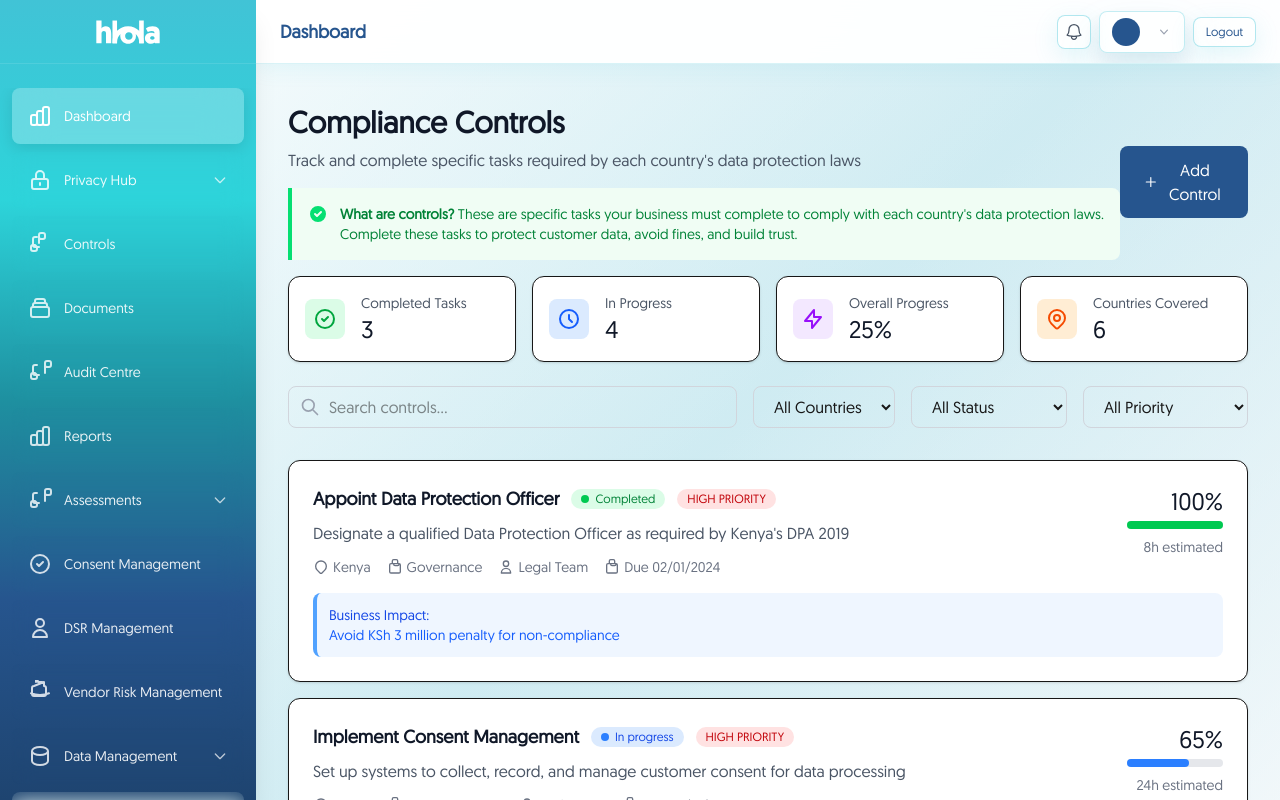
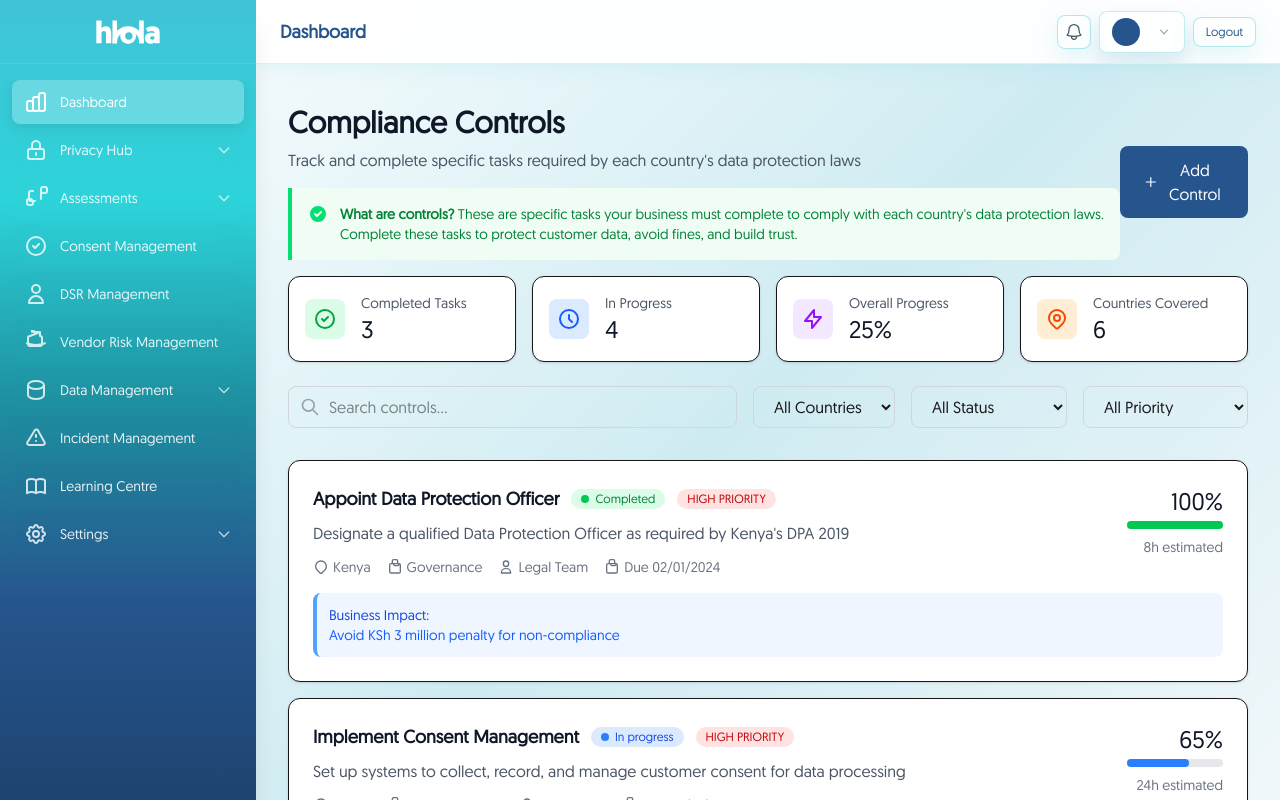
Before and after one commit to kimani-derrick/hlola-grc-platform, a Next.js app: page /dashboard/privacy-hub/controls in a window 1280 px wide. Shown: the top 800 px of the page. Built offline with nearby package versions, Linux system fonts and the light colour scheme.

Commit message:
Optimize sidebar navigation: reduce spacing and remove redundant main menu items

```diff
--- a/src/components/DashboardLayout.tsx
+++ b/src/components/DashboardLayout.tsx
@@ -83,10 +83,6 @@ export default function DashboardLayout({ children }: DashboardLayoutProps) {
         { name: 'Reports', href: '/dashboard/privacy-hub/reports', icon: ReportsSubIcon }
       ]
     },
-    { name: 'Controls', href: '/dashboard/controls', icon: ControlsIcon, current: false },
-    { name: 'Documents', href: '/dashboard/documents', icon: DocumentsIcon, current: false },
-    { name: 'Audit Centre', href: '/dashboard/audit-centre', icon: AuditCentreIcon, current: false },
-    { name: 'Reports', href: '/dashboard/reports', icon: ReportsIcon, current: false },
     {
       name: 'Assessments',
       href: '/dashboard/assessments',
@@ -145,7 +141,7 @@ export default function DashboardLayout({ children }: DashboardLayoutProps) {
           />
         </div>
 
-        <nav className="mt-6 px-3 space-y-2 flex-1 overflow-y-auto sidebar-scroll">
+        <nav className="mt-4 px-3 space-y-1 flex-1 overflow-y-auto sidebar-scroll">
           {navigation.map((item) => {
             const IconComponent = item.icon;
             const isDropdownOpen = openDropdowns.includes(item.name);
@@ -160,7 +156,7 @@ export default function DashboardLayout({ children }: DashboardLayoutProps) {
                       toggleDropdown(item.name);
                     }
                   }}
-                  className={`nav-item group flex items-center justify-between px-4 py-4 text-sm font-medium rounded-lg ${
+                  className={`nav-item group flex items-center justify-between px-3 py-2.5 text-sm font-medium rounded-lg ${
                     item.current
                       ? 'active text-white'
                       : 'text-white/90 hover:text-white'
@@ -191,7 +187,7 @@ export default function DashboardLayout({ children }: DashboardLayoutProps) {
                         <a
                           key={subItem.name}
                           href={subItem.href}
-                          className="sub-menu-item flex items-center px-4 py-2.5 text-sm text-white/80 hover:text-white hover:bg-white/5 rounded-md transition-colors"
+                          className="sub-menu-item flex items-center px-3 py-2 text-sm text-white/80 hover:text-white hover:bg-white/5 rounded-md transition-colors"
                         >
                           {SubItemIcon && (
                             <SubItemIcon className="w-4 h-4 mr-3 text-white/60" />
```
